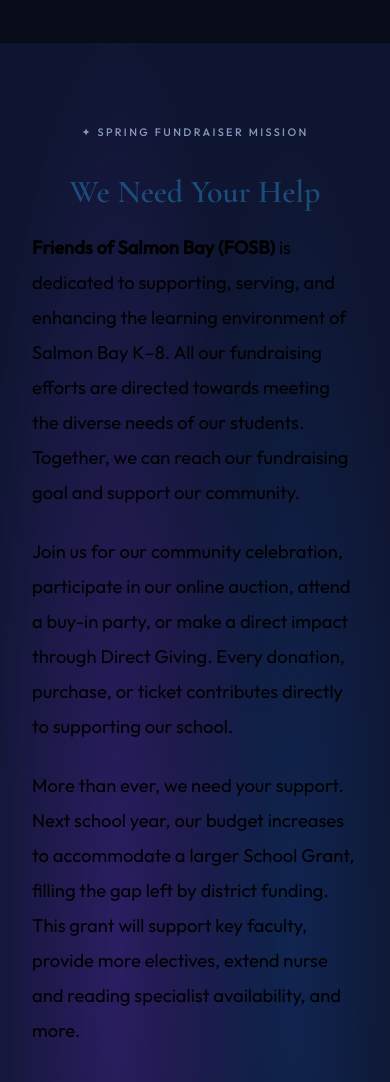
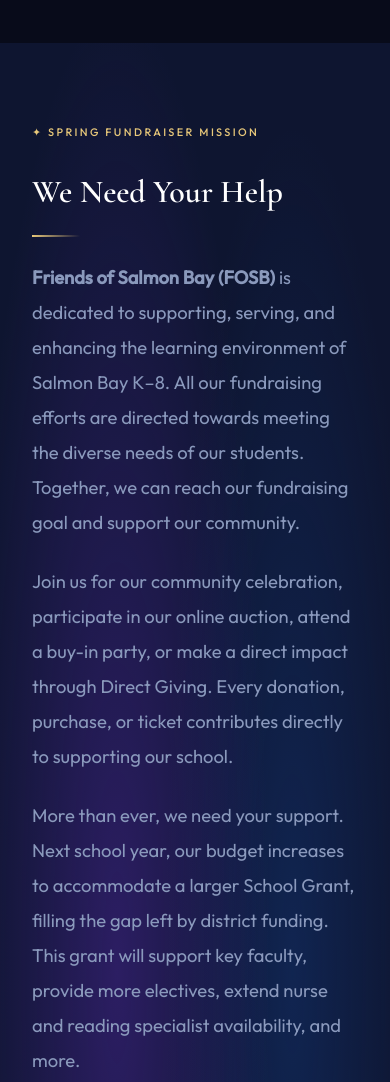
Before and after one commit to georittenmyer/galactic-gala, a plain HTML site: page index.html in a window 390 px wide. Shown: the part 4420-5502 px from the top of the page. Drawn offline with nearby package versions, Linux system fonts and the light colour scheme; a script that the page names is missing; a web font is replaced by a local one.

Commit message:
Update styles.css

```diff
--- a/styles.css
+++ b/styles.css
@@ -647,11 +647,44 @@
     animation: none;
   }
 
-  /* Mobile mission section - remove graph paper */
+  /* Mobile mission section - remove graph paper and match other sections */
+  .mission-inner {
+    text-align: left !important;
+    align-items: flex-start !important;
+    margin: 0 !important;
+    padding: 0 2rem !important;
+  }
+
+  .mission-inner > .section-label {
+    text-align: left !important;
+    color: var(--gold) !important;
+  }
+
+  .mission-inner > p {
+    text-align: left !important;
+    color: var(--gold) !important;
+  }
+
   .mission-inner > div {
     padding: 0 !important;
     border-radius: 0 !important;
     background-color: transparent !important;
     background-image: none !important;
+    text-align: left !important;
+  }
+
+  .mission-inner > div p {
+    color: var(--mid) !important;
+  }
+
+  .mission-inner > div h2 {
+    color: var(--white) !important;
+    text-align: left !important;
+  }
+
+  .mission-inner > div .divider {
+    display: block !important;
+    margin: 1.5rem 0 !important;
+    margin-left: 0 !important;
   }
 }
```
